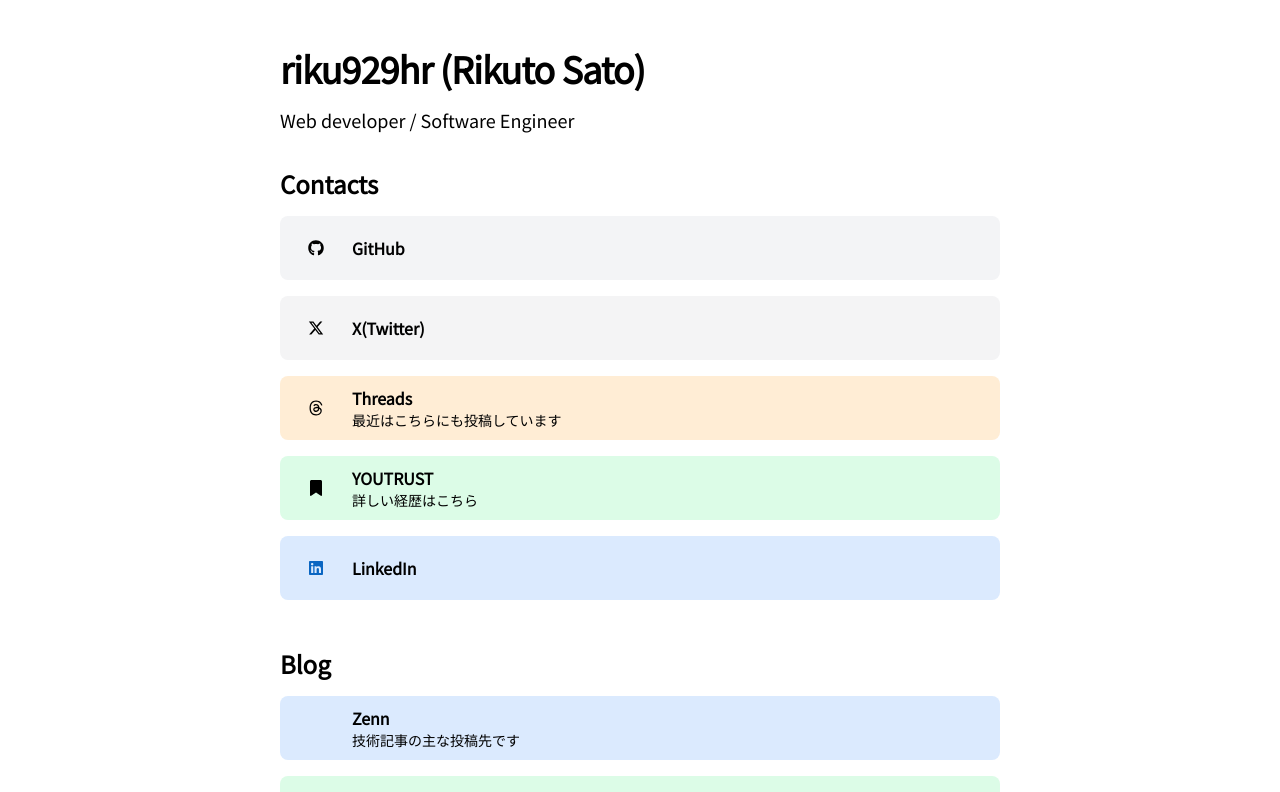
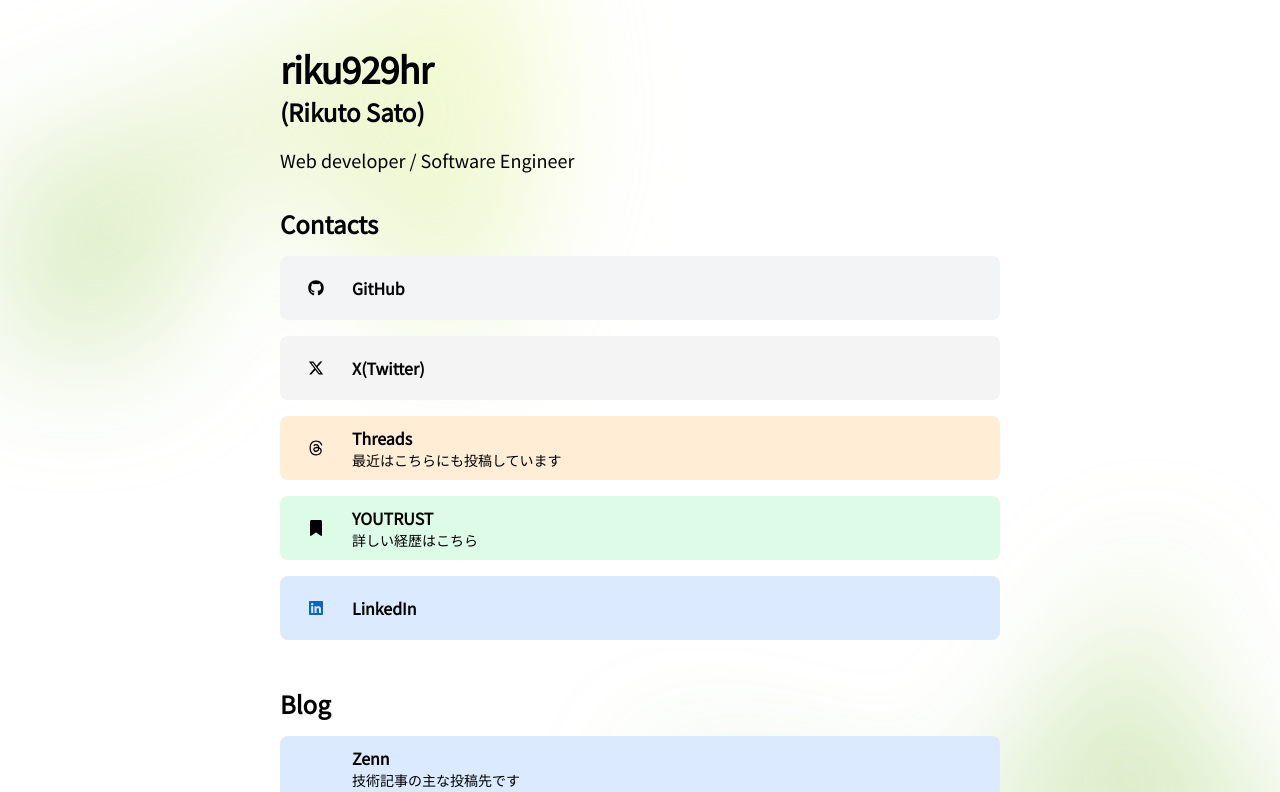
Before and after one commit to riku929hr/riku929hr.github.io, a Next.js app: page / in a window 1280 px wide. Shown: the top 792 px of the page. Built offline with nearby package versions, Linux system fonts and the light colour scheme; some icons are missing.

Commit message:
add background

```diff
--- /dev/null
+++ b/src/app/_ui/toppage/About.tsx
@@ -0,0 +1,11 @@
+export default function About() {
+  return (
+    <div>
+      <h1 className="text-4xl font-bold tracking-tight">riku929hr</h1>
+      <h2 className="my-2 text-2xl font-bold">(Rikuto Sato)</h2>
+      <p className="my-4 text-lg leading-8">
+        Web developer / Software Engineer
+      </p>
+    </div>
+  );
+}
--- a/src/app/layout.tsx
+++ b/src/app/layout.tsx
@@ -13,7 +13,7 @@
   children: React.ReactNode;
 }) {
   return (
-    <html lang="en" className={`${NotoSansJPRegular.className} antialiased`}>
+    <html lang="jp" className={`${NotoSansJPRegular.className} antialiased`}>
       <body>{children}</body>
     </html>
   );
--- a/src/app/page.tsx
+++ b/src/app/page.tsx
@@ -1,17 +1,37 @@
-import BlogLinks from "./_ui/toppage/blog-links";
-import SnsIcons from "./_ui/toppage/sns-icons";
+import About from "@/app/_ui/toppage/About";
+import BlogLinks from "@/app/_ui/toppage/BlogLinks";
+import Contacts from "@/app/_ui/toppage/Contacts";
 
 export default function HomePage() {
   return (
     <main className="mx-auto max-w-3xl px-6 py-12">
-      <h1 className="text-4xl font-bold tracking-tight">
-        riku929hr (Rikuto Sato)
-      </h1>
-      <p className="my-4 text-lg leading-8">
-        Web developer / Software Engineer
-      </p>
-      <SnsIcons />
+      <div
+        aria-hidden="true"
+        className="absolute inset-x-0 top-[-10rem] -z-10 transform-gpu overflow-hidden blur-3xl sm:top-[-20rem]"
+      >
+        <div
+          style={{
+            clipPath:
+              "polygon(74.1% 44.1%, 100% 61.6%, 97.5% 26.9%, 85.5% 0.1%, 80.7% 2%, 72.5% 32.5%, 60.2% 62.4%, 52.4% 68.1%, 47.5% 58.3%, 45.2% 34.5%, 27.5% 76.7%, 0.1% 64.9%, 17.9% 100%, 27.6% 76.8%, 76.1% 97.7%, 74.1% 44.1%)",
+          }}
+          className="relative left-1/2 -z-10 aspect-[1155/678] w-[36.125rem] max-w-none -translate-x-1/2 rotate-[30deg] bg-gradient-to-tr from-[#399918] to-[#F6FB7A] opacity-30 sm:left-[calc(50%-40rem)] sm:w-[72.1875rem]"
+        />
+      </div>
+      <About />
+      <Contacts />
       <BlogLinks />
+      <div
+        aria-hidden="true"
+        className="absolute inset-x-0 top-[calc(100%-13rem)] -z-10 transform-gpu overflow-hidden blur-3xl sm:top-[calc(100%-30rem)]"
+      >
+        <div
+          style={{
+            clipPath:
+              "polygon(74.1% 44.1%, 100% 61.6%, 97.5% 26.9%, 85.5% 0.1%, 80.7% 2%, 72.5% 32.5%, 60.2% 62.4%, 52.4% 68.1%, 47.5% 58.3%, 45.2% 34.5%, 27.5% 76.7%, 0.1% 64.9%, 17.9% 100%, 27.6% 76.8%, 76.1% 97.7%, 74.1% 44.1%)",
+          }}
+          className="relative left-[calc(50%+3rem)] aspect-[1155/678] w-[36.125rem] -translate-x-1/2 bg-gradient-to-tr from-[#399918] to-[#F6FB7A] opacity-30 sm:left-[calc(50%+36rem)] sm:w-[72.1875rem]"
+        />
+      </div>
     </main>
   );
 }
```
Also changed, not shown: src/app/_ui/toppage/BlogLinks.tsx (renamed from src/app/_ui/toppage/blog-links.tsx), src/app/_ui/toppage/Contacts.tsx (renamed from src/app/_ui/toppage/sns-icons.tsx).
